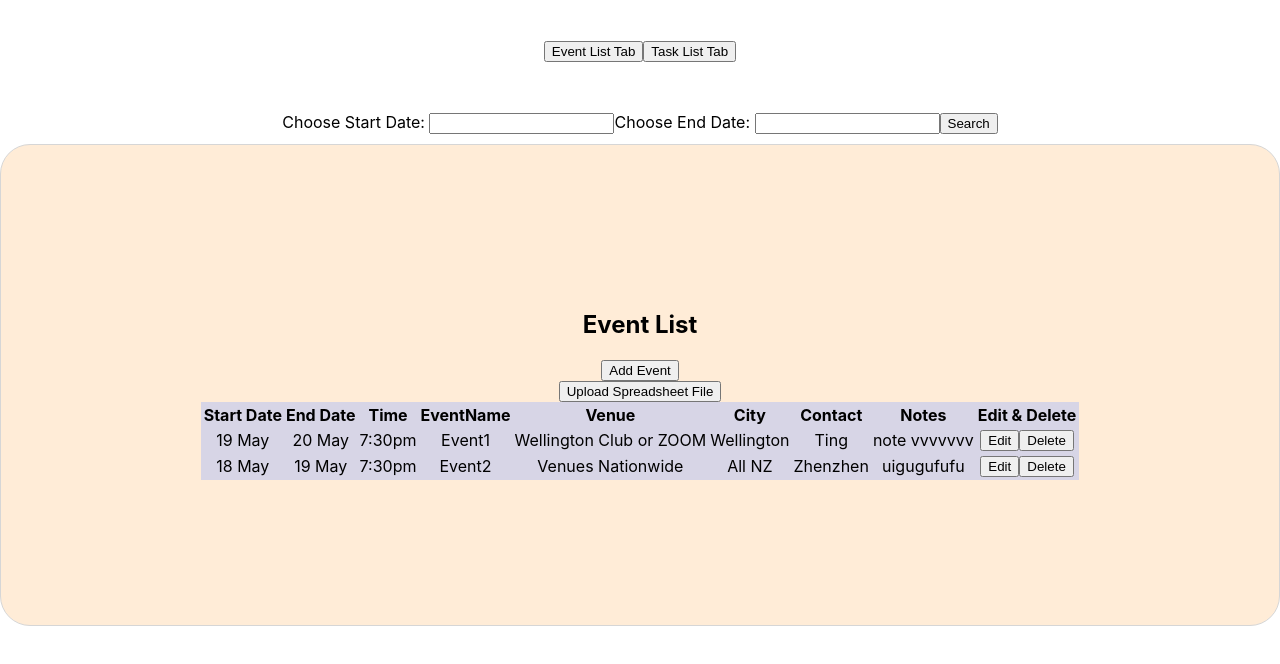
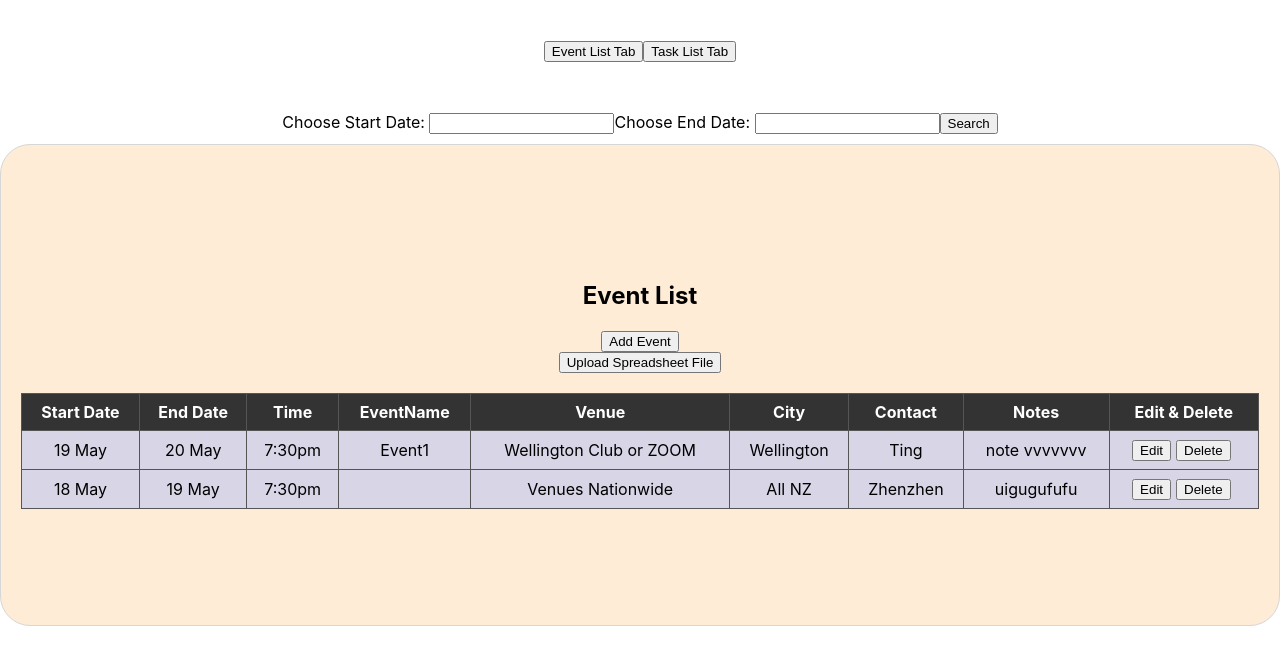
Before and after one commit to Willa2023/SGCNZ-dashboard, a React (Create React App) app: page /eventlist in a window 1280 px wide. Shown: the top 664 px of the page. Built offline with nearby package versions, Linux system fonts and the light colour scheme.

Commit message:
update EventTable

```diff
--- a/src/App.css
+++ b/src/App.css
@@ -1,5 +1,3 @@
-/* EventTable */
-
 .App {
   text-align: center;
 }
@@ -93,13 +91,38 @@ margin-top: 50px;
 .form-buttons {
   display: flex;
   justify-content: flex-end;
-  margin-top: 10px; /* Optional: Adjust as needed for spacing */
+  margin-top: 10px;
 }
 
 .form-buttons button {
-  margin-left: 10px; /* Optional: Adjust as needed for spacing */
+  margin-left: 10px;
 }
 
 .nav-container {
-  margin-top: 40px; /* Adjust as needed */
+  margin-top: 40px;
 }
+
+/* Add border styling to table cells */
+.EventTableMainTable th,
+.EventTableMainTable td {
+  border: 1px solid #555; /* Adjust the color and thickness as needed */
+  padding: 8px; /* Adjust the padding as needed for spacing */
+}
+
+/* Add border styling to the table header */
+.EventTableMainTable th {
+  background-color: #333; /* Header background color */
+  color: white; /* Header text color */
+}
+
+/* Add border styling to the table */
+.EventTableMainTable {
+  border-collapse: collapse;
+  width: 100%;
+  margin-top: 20px; /* Adjust the margin as needed for spacing */
+}
+
+/* Style the edit and delete buttons within each table cell */
+.EventTableMainTable td button {
+  margin-right: 5px; /* Adjust the margin as needed for spacing */
+}
--- a/src/Components/EventTable.js
+++ b/src/Components/EventTable.js
@@ -17,13 +17,12 @@ const events = [
     startDate: "18 May",
     endDate: "19 May",
     time:"7:30pm",
-    eventName: "Event2",
+    event: "Event2",
     venue: "Venues Nationwide",
     city: "All NZ",
     contact: "Zhenzhen",
     notes: "uigugufufu",
   },
-  // ... more events
 ];
 
 const EventTable = () => {
```
